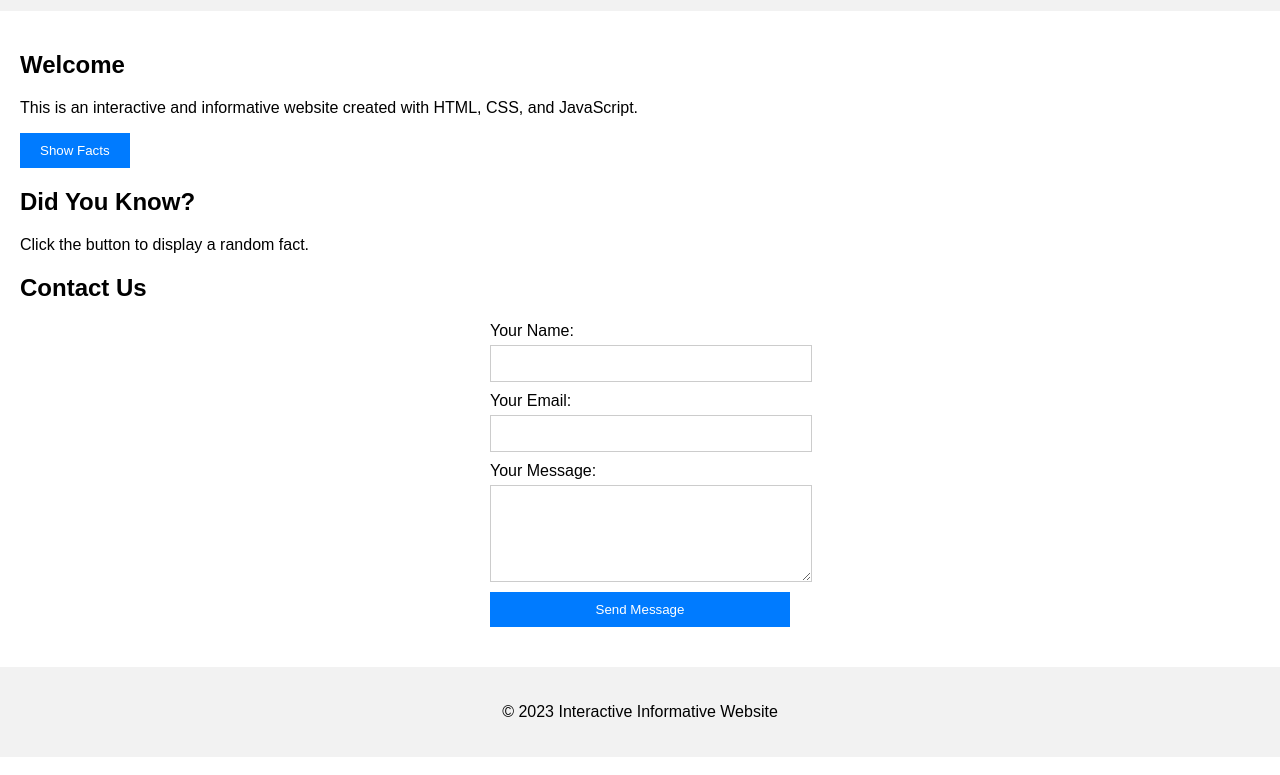
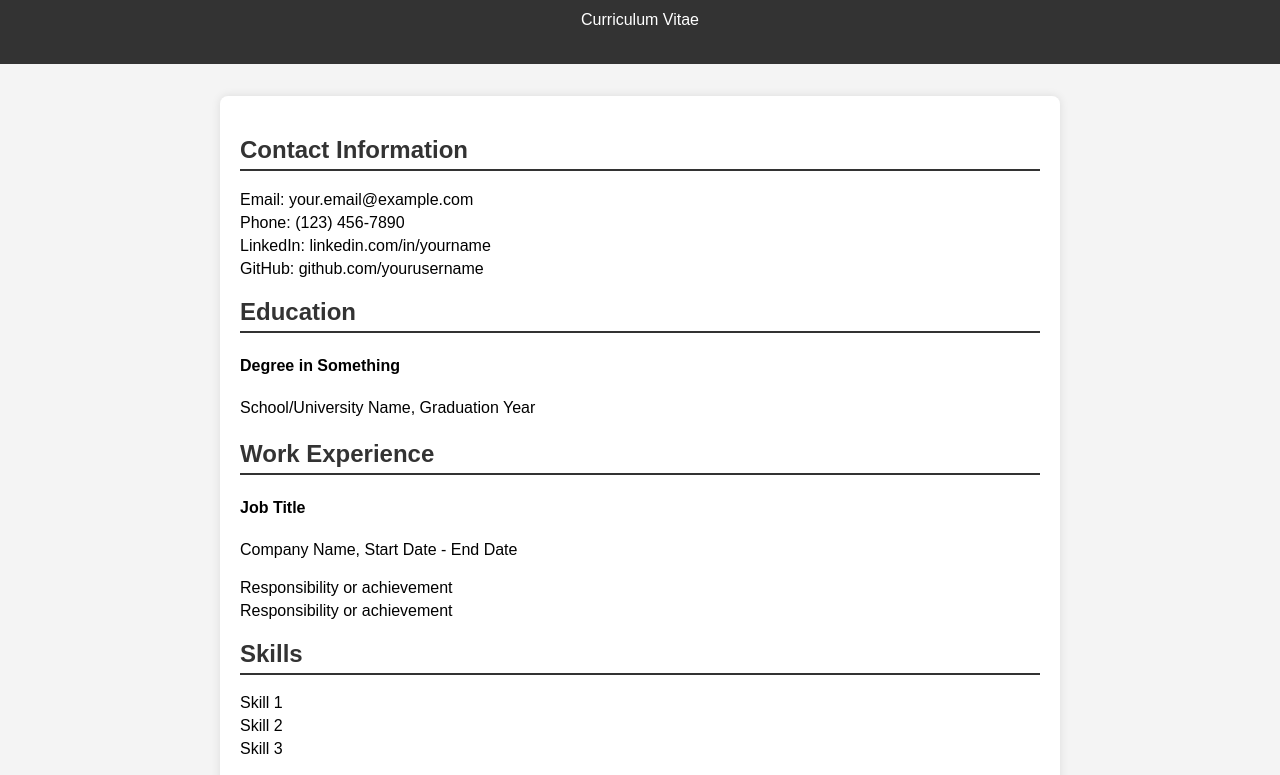
Before and after one commit to abdullaiahmed/my-simple-website, a plain HTML site: page index.html in a window 1280 px wide. Shown: the part 89-864 px from the top of the page. Drawn offline with Linux system fonts and the light colour scheme.

Commit message:
remove css and js files

```diff
--- a/index.html
+++ b/index.html
@@ -3,47 +3,96 @@
 <head>
     <meta charset="UTF-8">
     <meta name="viewport" content="width=device-width, initial-scale=1.0">
-    <title>Interactive Informative Website</title>
-    <link rel="stylesheet" href="style.css">
+    <title>Your Name - Curriculum Vitae</title>
+    <style>
+        body {
+            font-family: Arial, sans-serif;
+            margin: 0;
+            padding: 0;
+            background-color: #f4f4f4;
+        }
+
+        header {
+            background-color: #333;
+            color: white;
+            text-align: center;
+            padding: 1em 0;
+        }
+
+        section {
+            max-width: 800px;
+            margin: 2em auto;
+            padding: 20px;
+            background-color: white;
+            box-shadow: 0 0 10px rgba(0, 0, 0, 0.1);
+            border-radius: 8px;
+        }
+
+        h1, h2, h3 {
+            color: #333;
+        }
+
+        h2 {
+            border-bottom: 2px solid #333;
+            padding-bottom: 5px;
+            margin-top: 20px;
+        }
+
+        ul {
+            list-style: none;
+            padding: 0;
+        }
+
+        li {
+            margin-bottom: 5px;
+        }
+
+        p {
+            line-height: 1.6;
+        }
+    </style>
 </head>
 <body>
+
     <header>
-        <h1>Interactive Informative Website</h1>
+        <h1>Your Name</h1>
+        <p>Curriculum Vitae</p>
     </header>
 
-    <main>
-        <section id="welcome">
-            <h2>Welcome</h2>
-            <p>This is an interactive and informative website created with HTML, CSS, and JavaScript.</p>
-            <button id="show-facts">Show Facts</button>
-        </section>
+    <section>
+        <h2>Contact Information</h2>
+        <ul>
+            <li>Email: your.email@example.com</li>
+            <li>Phone: (123) 456-7890</li>
+            <li>LinkedIn: linkedin.com/in/yourname</li>
+            <li>GitHub: github.com/yourusername</li>
+        </ul>
 
-        <section id="facts">
-            <h2>Did You Know?</h2>
-            <p id="fact-placeholder">Click the button to display a random fact.</p>
-        </section>
+        <h2>Education</h2>
+        <p><strong>Degree in Something</strong></p>
+        <p>School/University Name, Graduation Year</p>
 
-        <section id="contact">
-            <h2>Contact Us</h2>
-            <form id="contact-form">
-                <label for="name">Your Name:</label>
-                <input type="text" id="name" name="name" required>
+        <h2>Work Experience</h2>
+        <p><strong>Job Title</strong></p>
+        <p>Company Name, Start Date - End Date</p>
+        <ul>
+            <li>Responsibility or achievement</li>
+            <li>Responsibility or achievement</li>
+        </ul>
 
-                <label for="email">Your Email:</label>
-                <input type="email" id="email" name="email" required>
+        <h2>Skills</h2>
+        <ul>
+            <li>Skill 1</li>
+            <li>Skill 2</li>
+            <li>Skill 3</li>
+        </ul>
 
-                <label for="message">Your Message:</label>
-                <textarea id="message" name="message" rows="5" required></textarea>
+        <h2>Languages</h2>
+        <ul>
+            <li>Language 1</li>
+            <li>Language 2</li>
+        </ul>
+    </section>
 
-                <button type="submit">Send Message</button>
-            </form>
-        </section>
-    </main>
-
-    <footer>
-        <p>&copy; 2023 Interactive Informative Website</p>
-    </footer>
-
-    <script src="script.js"></script>
 </body>
 </html>
--- a/script.js
+++ /dev/null
@@ -1,28 +0,0 @@
-const facts = [
-    "The Earth is the only planet known to support life.",
-    "The human brain is the most complex object in the known universe.",
-    "The average person walks the equivalent of three times around the world in their lifetime.",
-    "The world's oldest tree is over 5,000 years old.",
-    "The world's largest snowflake was 15 inches wide.",
-];
-
-const showFactsButton = document.getElementById('show-facts');
-const factPlaceholder = document.getElementById('fact-placeholder');
-
-showFactsButton.addEventListener('click', () => {
-    const randomIndex = Math.floor(Math.random() * facts.length);
-    const randomFact = facts[randomIndex];
-
-    factPlaceholder.textContent = randomFact;
-});
-
-const contactForm = document.getElementById('contact-form');
-
-contactForm.addEventListener('submit', (event) => {
-    event.preventDefault();
-
-    const name = document.getElementById('name').value;
-    const email = document.getElementById('email').value;
-    const message = document.getElementById('message').value;
-
-    console.log(`Thank you for your message, ${
--- a/style.css
+++ /dev/null
@@ -1,61 +0,0 @@
-body {
-    font-family: sans-serif;
-    margin: 0;
-    padding: 0;
-}
-
-header {
-    background-color: #f2f2f2;
-    padding: 20px;
-    text-align: center;
-}
-
-h1 {
-    font-size: 24px;
-    font-weight: bold;
-}
-
-main {
-    padding: 20px;
-}
-
-section {
-    margin-bottom: 20px;
-}
-
-#facts p {
-    margin-top: 20px;
-}
-
-form {
-    display: flex;
-    flex-direction: column;
-    width: 300px;
-    margin: 0 auto;
-}
-
-label {
-    display: block;
-    margin-bottom: 5px;
-}
-
-input[type="text"], input[type="email"], textarea {
-    width: 100%;
-    padding: 10px;
-    border: 1px solid #ccc;
-    margin-bottom: 10px;
-}
-
-button {
-    padding: 10px 20px;
-    background-color: #007bff;
-    color: white;
-    border: none;
-    cursor: pointer;
-}
-
-footer {
-    background-color: #f2f2f2;
-    padding: 20px;
-    text-align: center;
-}
```
